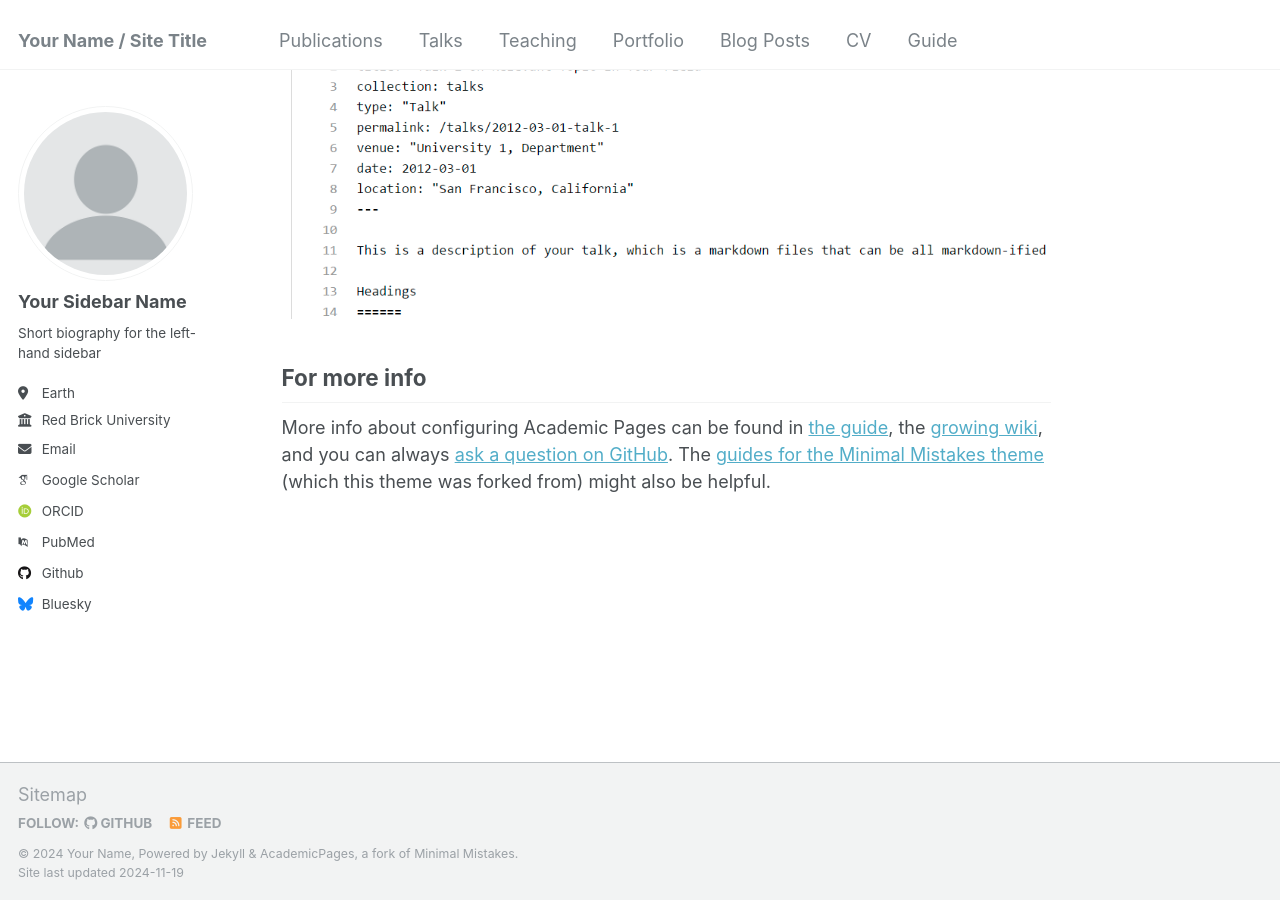
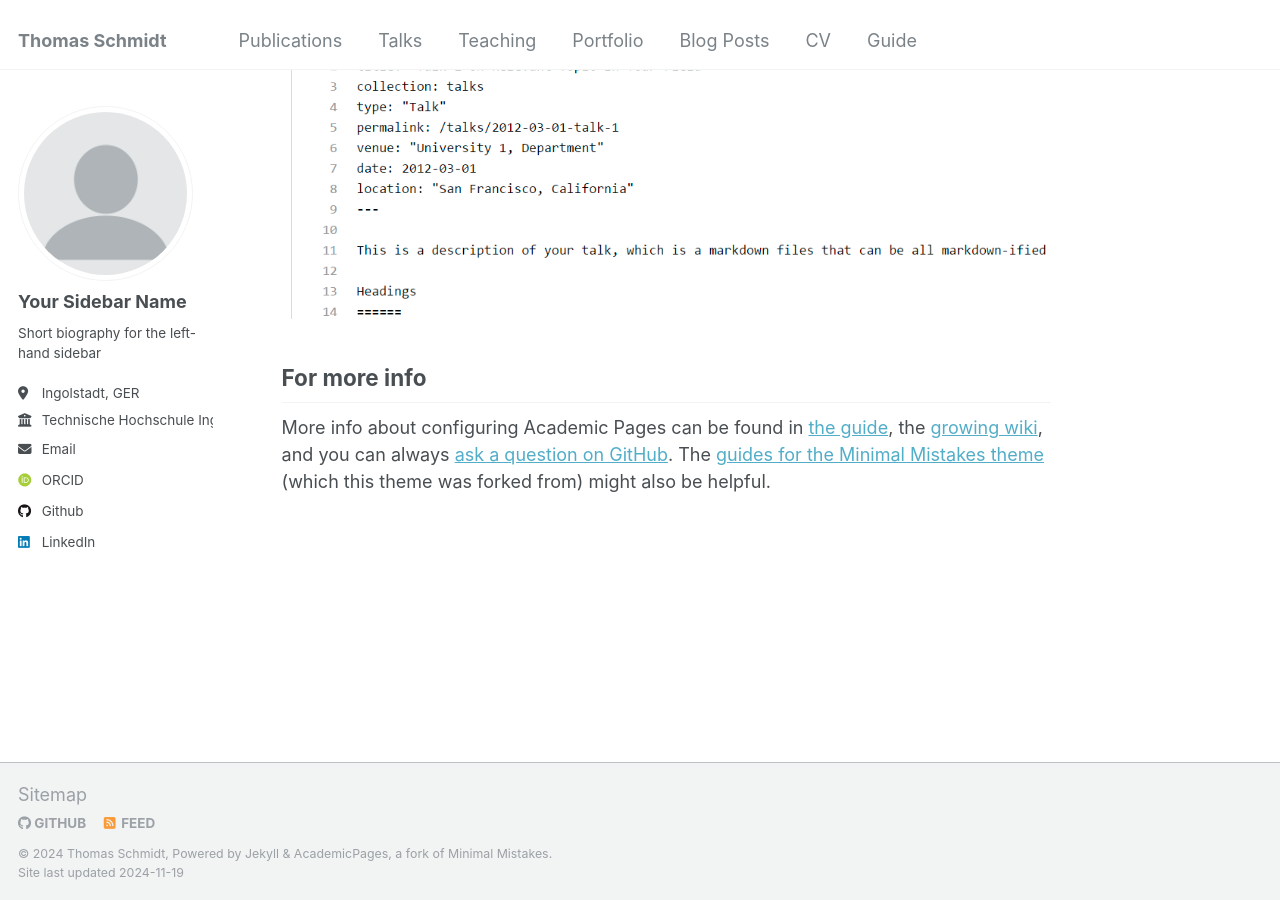
Before and after one commit to schmtrt/thomasschmidt.github.io, a Jekyll site: the page built from _pages/about.md, in a window 1280 px wide and 900 px high, scrolled down 2643 px. Built offline with Jekyll 4.4.1, drawn with Linux system fonts in a browser that asks for light colours; some web fonts are replaced.

Commit message:
Update _config.yml

```diff
--- a/_config.yml
+++ b/_config.yml
@@ -7,14 +7,14 @@
 # server process.
 
 # Basic Site Settings
-locale                   : "en-US"
-title                    : "Your Name / Site Title"
+locale                   : "de-DE"
+title                    : "Thomas Schmidt"
 title_separator          : "-"
-name                     : &name "Your Name"
+name                     : &name "Thomas Schmidt"
 description              : &description "personal description"
-url                      : https://academicpages.github.io # the base hostname & protocol for your site e.g. "https://[your GitHub username].github.io"
+url                      : https://schmtrt.github.io # the base hostname & protocol for your site e.g. "https://[your GitHub username].github.io"
 baseurl                  : "" # the subpath of your site, e.g. "/blog"
-repository               : "academicpages/academicpages.github.io"
+repository               : "schmtrt/schmtrt.github.io"
 
 # Site Author - The following control what appear as part of the author content on the side bar.
 #               If a field is blank the icon and link will not appear, otherwise it will be shown.
@@ -25,18 +25,18 @@ author:
   name             : "Your Sidebar Name"
   pronouns         : # example: "she/her"
   bio              : "Short biography for the left-hand sidebar"
-  location         : "Earth"
-  employer         : "Red Brick University"
+  location         : "Ingolstadt, GER"
+  employer         : "Technische Hochschule Ingolstadt"
   uri              : # URL
-  email            : "none@example.org"
+  email            : "thomas.schmidt@thi.de"
 
   # Academic websites
   arxiv            : # URL - Update with the correct link to your profile
-  googlescholar    : "https://scholar.google.com/citations?user=PS_CX0AAAAAJ"
+  googlescholar    : #"https://scholar.google.com/citations?user=PS_CX0AAAAAJ"
   impactstory      : # URL
-  orcid            : "http://orcid.org/yourorcidurl"
+  orcid            : "https://orcid.org/0009-0003-7760-5147"
   semantic         : # URL
-  pubmed           : "https://www.ncbi.nlm.nih.gov/pubmed/?term=john+snow"
+  pubmed           : #
   researchgate     : # URL
   scopus           : # URL
 
@@ -44,12 +44,12 @@ author:
   bitbucket        : # Username - Update with your username on the site
   codepen          : # Username
   dribbble         : # Username
-  github           : "academicpages"
+  github           : "schmtrt"
   kaggle           : # Username
   stackoverflow    : # User number or user number and name (i.e., use "1" or "1/jeff-atwood")
 
   # Social media
-  bluesky          : "bsky.app" # Replace this with you Bluesky username
+  bluesky          : # Replace this with you Bluesky username
   facebook         : # Username
   flickr           : # Username
   foursquare       : # Username
@@ -58,7 +58,7 @@ author:
   keybase          : # Username
   instagram        : # Username
   lastfm           : # Username
-  linkedin         : # Username
+  linkedin         : "https://www.linkedin.com/in/thomas-schmidt-5300a8109/"
   mastodon         : # URL
   medium           : # URL
   pinterest        : # Username
@@ -130,7 +130,7 @@ yandex_site_verification :
 
 # Social Sharing
 twitter:
-  username               : &twitter
+  username               : #&twitter
 facebook:
   username               :
   app_id                 :
```
